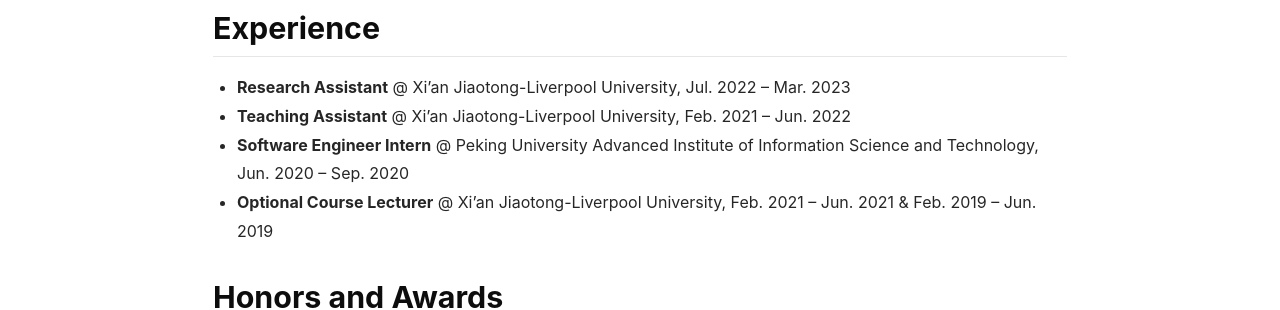
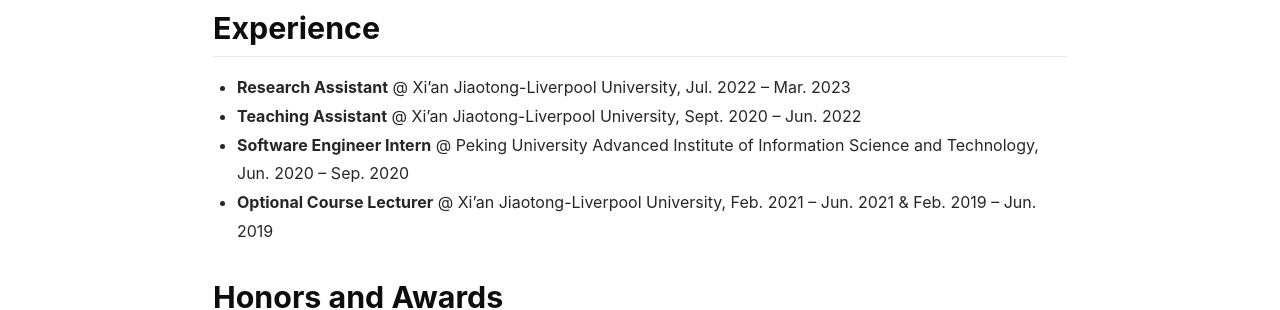
Before and after one commit to Donkequan/Donkequan.github.io, a Jekyll site: the page built from about.md, in a window 1280 px wide. Shown: the part 552-862 px from the top of the page. Built offline with Jekyll 4.4.1, drawn with Linux system fonts in a browser that asks for light colours; nearby versions of some CDN libraries.

Commit message:
Update about.md

```diff
--- a/about.md
+++ b/about.md
@@ -21,7 +21,7 @@
 ## Experience
 
 - **Research Assistant** @ Xi'an Jiaotong-Liverpool University, Jul. 2022 -- Mar. 2023
-- **Teaching Assistant** @ Xi'an Jiaotong-Liverpool University, Feb. 2021 -- Jun. 2022
+- **Teaching Assistant** @ Xi'an Jiaotong-Liverpool University, Sept. 2020 -- Jun. 2022
 - **Software Engineer Intern** @ Peking University Advanced Institute of Information Science and Technology, Jun. 2020 -- Sep. 2020
 - **Optional Course Lecturer** @ Xi'an Jiaotong-Liverpool University, Feb. 2021 -- Jun. 2021 & Feb. 2019 -- Jun. 2019
 
```
